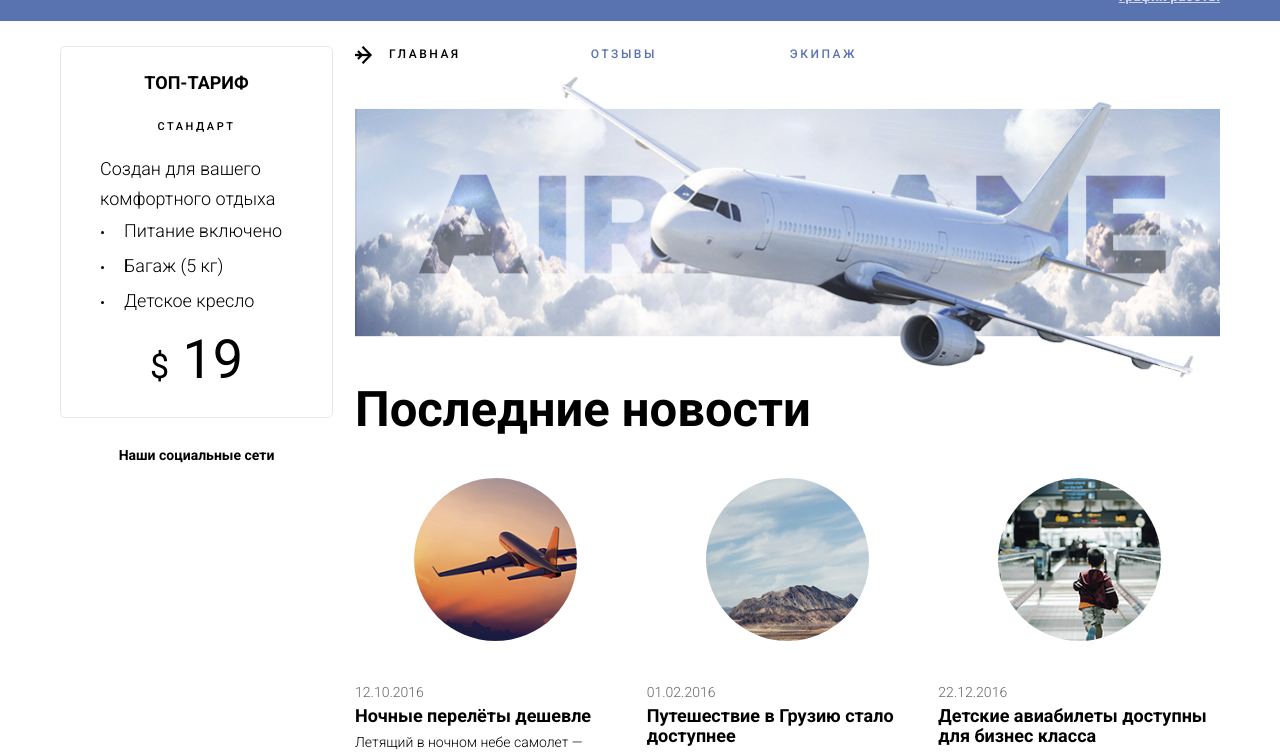
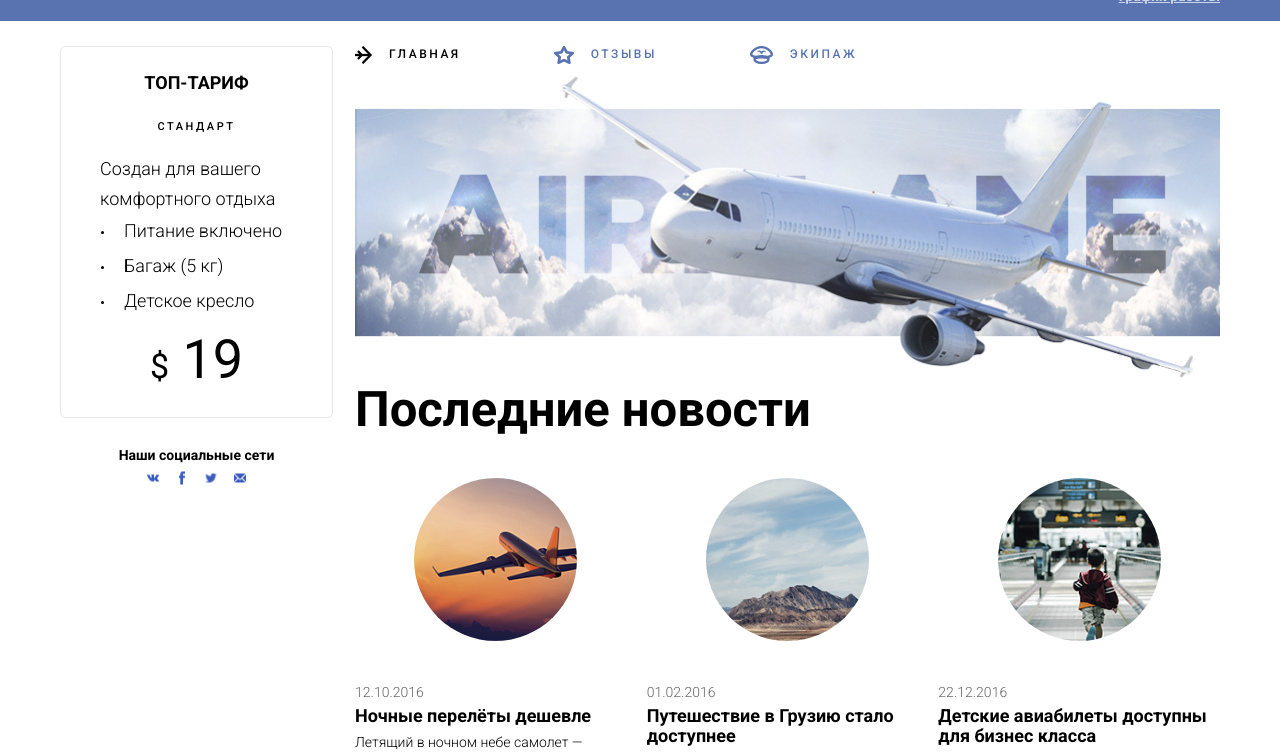
Before and after one commit to r203/airplanet, a plain HTML site: page index.html in a window 1280 px wide. Shown: the part 56-808 px from the top of the page. Drawn offline with Linux system fonts and the light colour scheme.

Commit message:
fixed style.css

```diff
--- a/style/blocks/menu.css
+++ b/style/blocks/menu.css
@@ -39,12 +39,12 @@
 .menu__item--icon--feed .menu__link:before{
     width: 20px; height: 18px;
     transition: all .1s;
-    background: url('./image/icons_menu.png') -47px -10px;
+    background: url('../../image/icons_menu.png') -47px -10px;
 }
 .menu__item--icon--team .menu__link:before{
     width: 23px; height: 18px;
     transition: all .1s;
-    background: url('./image/icons_menu.png') -87px -10px;
+    background: url('../../image/icons_menu.png') -87px -10px;
 }
 .menu__item--icon--main .menu__link:hover:before{
     filter: brightness(0);
--- a/style/blocks/socials.css
+++ b/style/blocks/socials.css
@@ -41,19 +41,19 @@
 }
 .socials__link--vk:before {
     width: 12px; height: 7px;
-    background: url('./image/socials.png') -10px -39px;
+    background: url('../../image/socials.png') -10px -39px;
 }
 .socials__link--fb:before {
     width: 6px; height: 13px;
-    background: url('./image/socials.png') -73px -10px;
+    background: url('../../image/socials.png') -73px -10px;
 }
 .socials__link--twitter:before {
     width: 11px; height: 9px;
-    background: url('./image/socials.png') -42px -10px;
+    background: url('../../image/socials.png') -42px -10px;
 }
 .socials__link--mail:before {
     width: 12px; height: 9px;
-    background: url('./image/socials.png') -10px -10px;
+    background: url('../../image/socials.png') -10px -10px;
 }
 .socials__link:hover {
     background-color: #fff;
```
